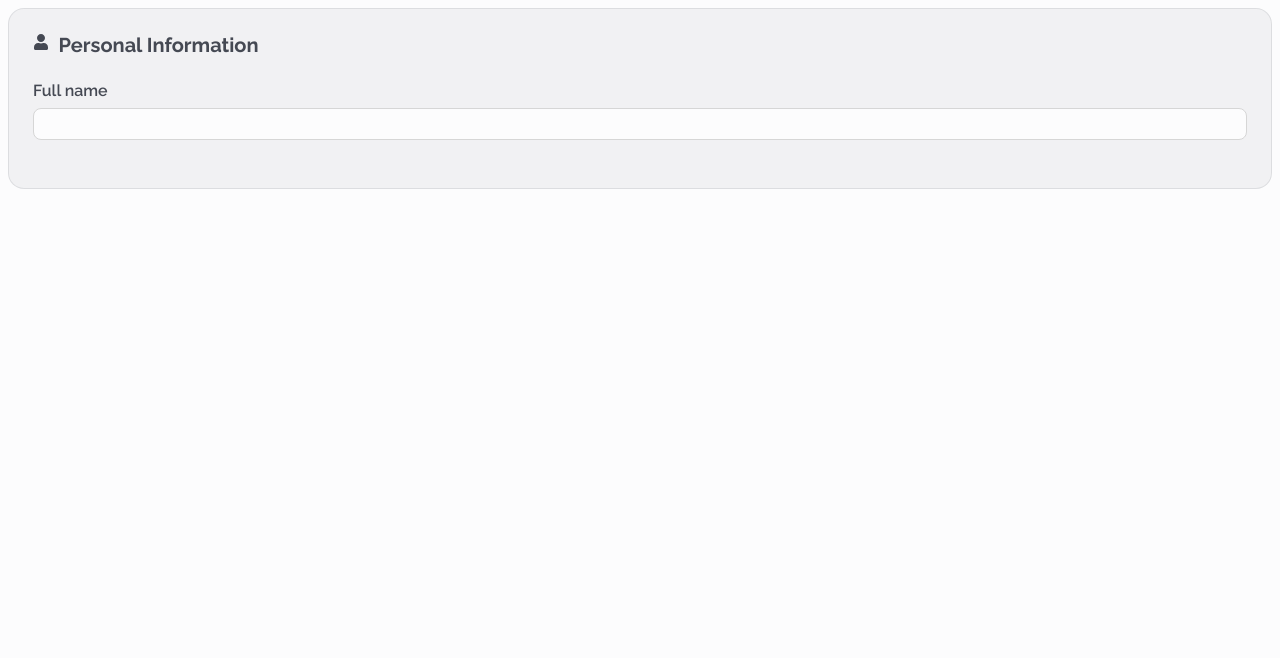
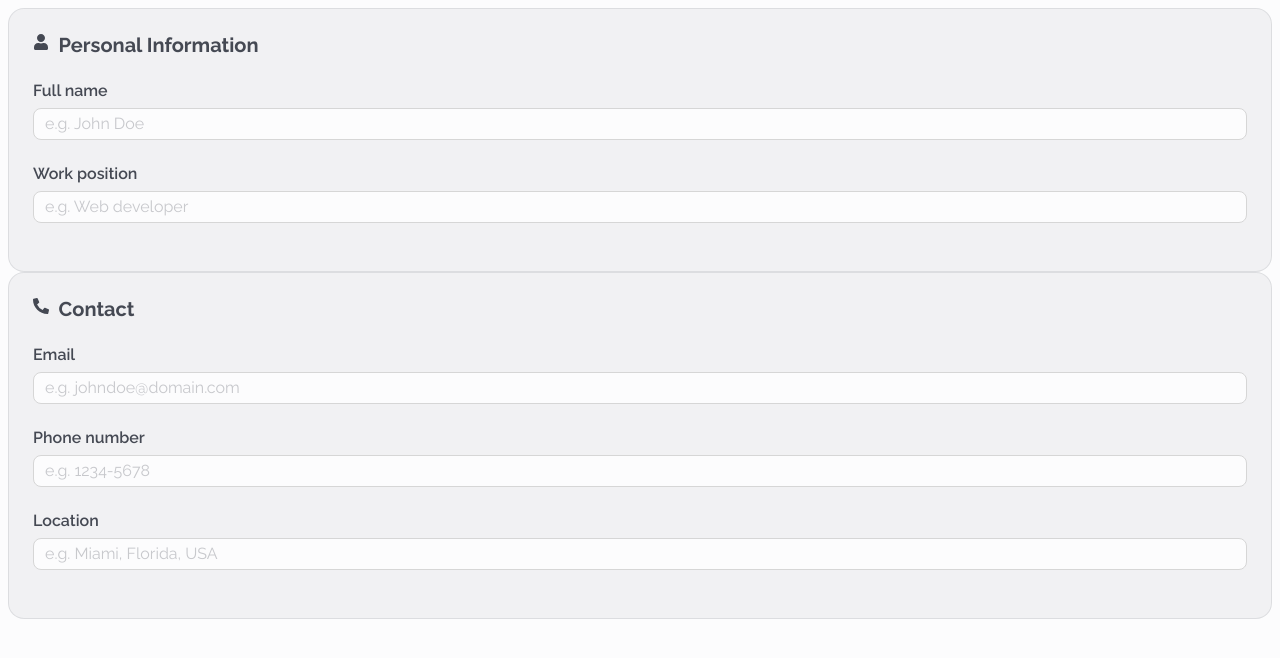
Before and after one commit to ErickBGomez/cv-application, a React (Vite) app: page / in a window 1280 px wide. Shown: the top 658 px of the page. Built offline with nearby package versions, Linux system fonts and the light colour scheme.

Commit message:
Add contact info section

```diff
--- a/src/components/ResumeForm/ResumeForm.jsx
+++ b/src/components/ResumeForm/ResumeForm.jsx
@@ -1,5 +1,5 @@
 import { Form, Input } from "antd";
-import { FaUser } from "react-icons/fa";
+import { FaUser, FaPhoneAlt } from "react-icons/fa";
 import FormSection from "../FormSection/FormSection";
 import "./ResumeForm.scss";
 
@@ -8,7 +8,25 @@ const ResumeForm = () => {
     <Form name="resume-form" layout="vertical">
       <FormSection icon={<FaUser />} title="Personal Information">
         <Form.Item label="Full name" name="fullName" hasFeedback>
-          <Input />
+          <Input placeholder="e.g. John Doe" />
+        </Form.Item>
+
+        <Form.Item label="Work position" name="workPosition" hasFeedback>
+          <Input placeholder="e.g. Web developer" />
+        </Form.Item>
+      </FormSection>
+
+      <FormSection icon={<FaPhoneAlt />} title="Contact">
+        <Form.Item label="Email" name="email" hasFeedback>
+          <Input placeholder="e.g. johndoe@domain.com" />
+        </Form.Item>
+
+        <Form.Item label="Phone number" name="phoneNumber" hasFeedback>
+          <Input placeholder="e.g. 1234-5678" />
+        </Form.Item>
+
+        <Form.Item label="Location" name="location" hasFeedback>
+          <Input placeholder="e.g. Miami, Florida, USA" />
         </Form.Item>
       </FormSection>
     </Form>
```
